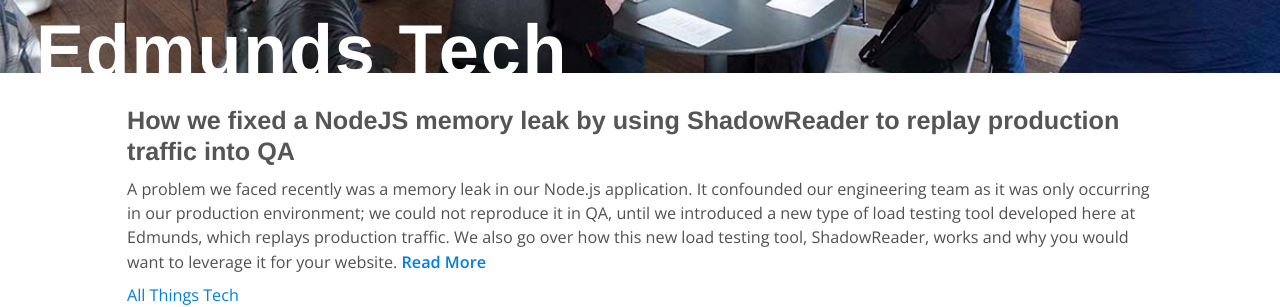
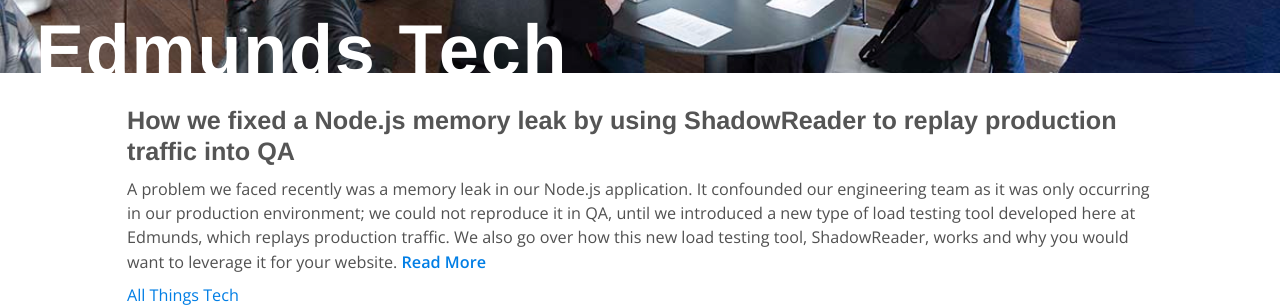
Before and after one commit to edmunds/edmunds.github.io, a Jekyll site: the page built from index.html, in a window 1280 px wide and 1400 px high, scrolled down 263 px. Shown: the part 154-461 px from the top of the window. Built offline with Jekyll 4.4.1, drawn with Linux system fonts in a browser that asks for light colours; the list of posts is cut into pages by our own code; some of the changed text lies outside the part shown.

Commit message:
Fix NodeJS in title

```diff
--- a/_posts/2018-08-25-Investigating-a-Memory-Leak-and-Introducing-ShadowReader.md
+++ b/_posts/2018-08-25-Investigating-a-Memory-Leak-and-Introducing-ShadowReader.md
@@ -1,6 +1,6 @@
 ---
 layout: post
-title: How we fixed a NodeJS memory leak by using ShadowReader to replay production traffic into QA
+title: How we fixed a Node.js memory leak by using ShadowReader to replay production traffic into QA
 tags: [All Things Tech]
 
 featured-summary: <p>A problem we faced recently was a memory leak in our Node.js application. It confounded our engineering team as it was only occurring in our production environment; we could not reproduce it in QA, until we introduced a new type of load testing tool developed here at Edmunds, which replays production traffic. We also go over how this new load testing tool, ShadowReader, works and why you would want to leverage it for your website.</p>
```
